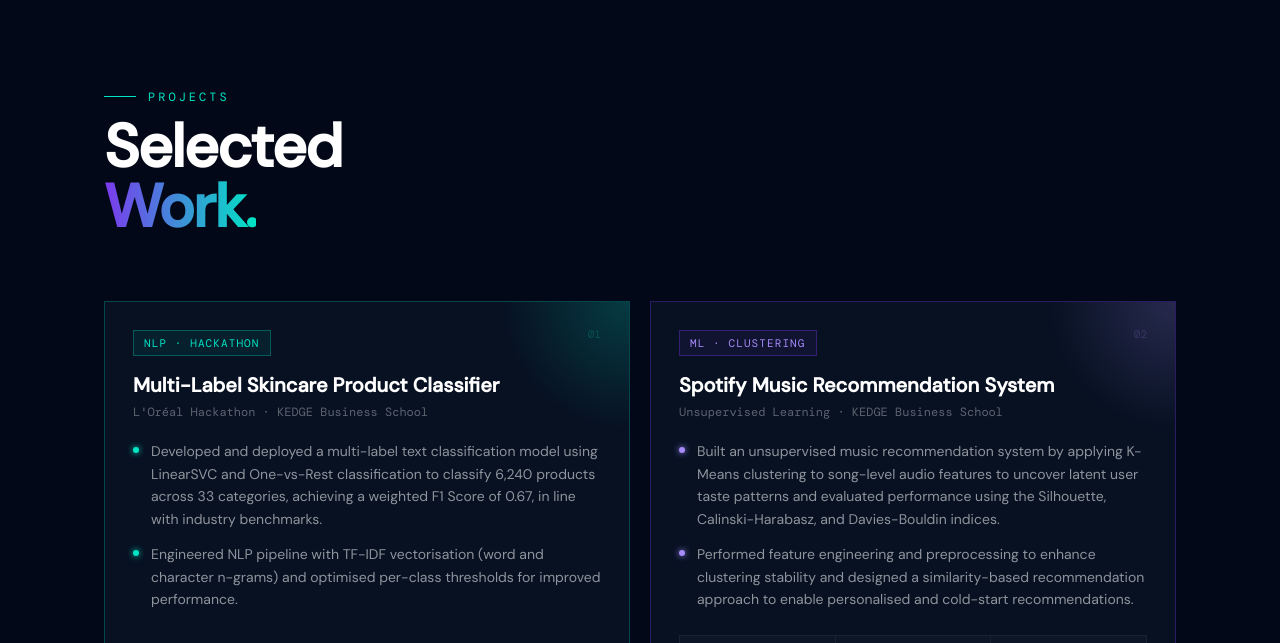
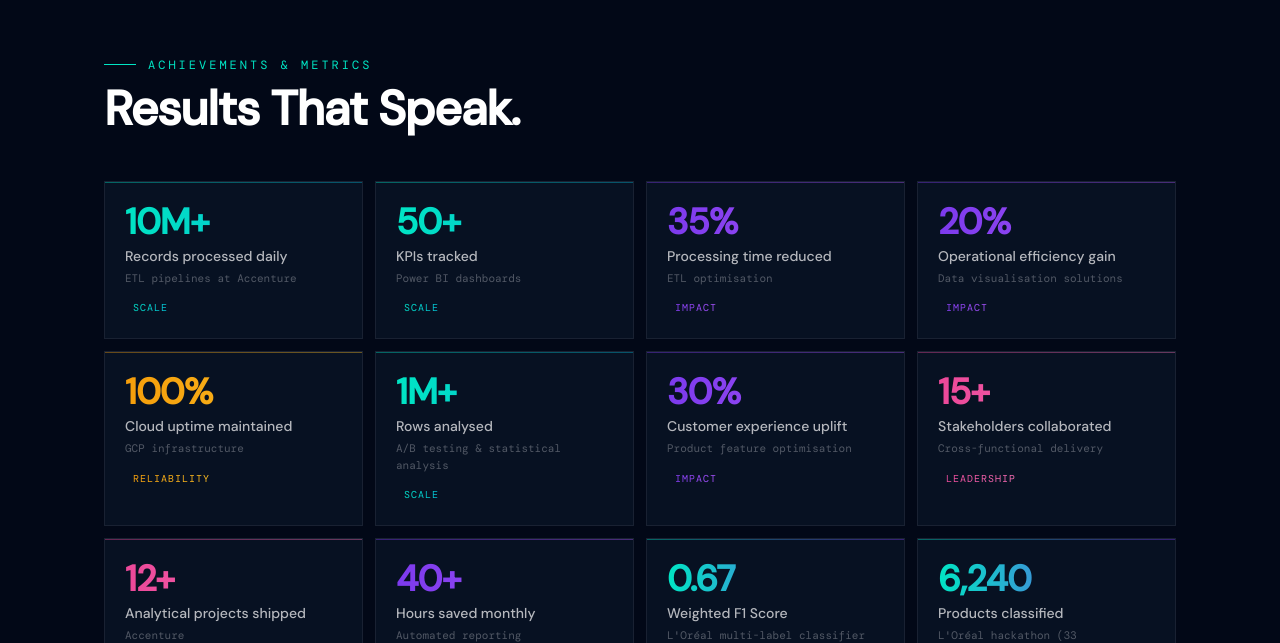
Before and after one commit to deepayans/portfolio, a Next.js app: page / in a window 1280 px wide. Shown: the part 2317-2960 px from the top of the page. Built offline with nearby package versions, Linux system fonts and the light colour scheme; a web font is replaced by a local one.

Commit message:
restore: bring back Achievements section with animated counters

```diff
--- a/app/page.tsx
+++ b/app/page.tsx
@@ -7,6 +7,7 @@
 import Hero from "@/components/Hero";
 import TopImpact from "@/components/TopImpact";
 import Experience from "@/components/Experience";
+import Achievements from "@/components/Achievements";
 import Projects from "@/components/Projects";
 import Skills from "@/components/Skills";
 import Education from "@/components/Education";
@@ -33,6 +34,7 @@
         <Hero />
         <TopImpact />
         <Experience />
+        <Achievements />
         <Projects />
         <Skills />
         <Education />
```
